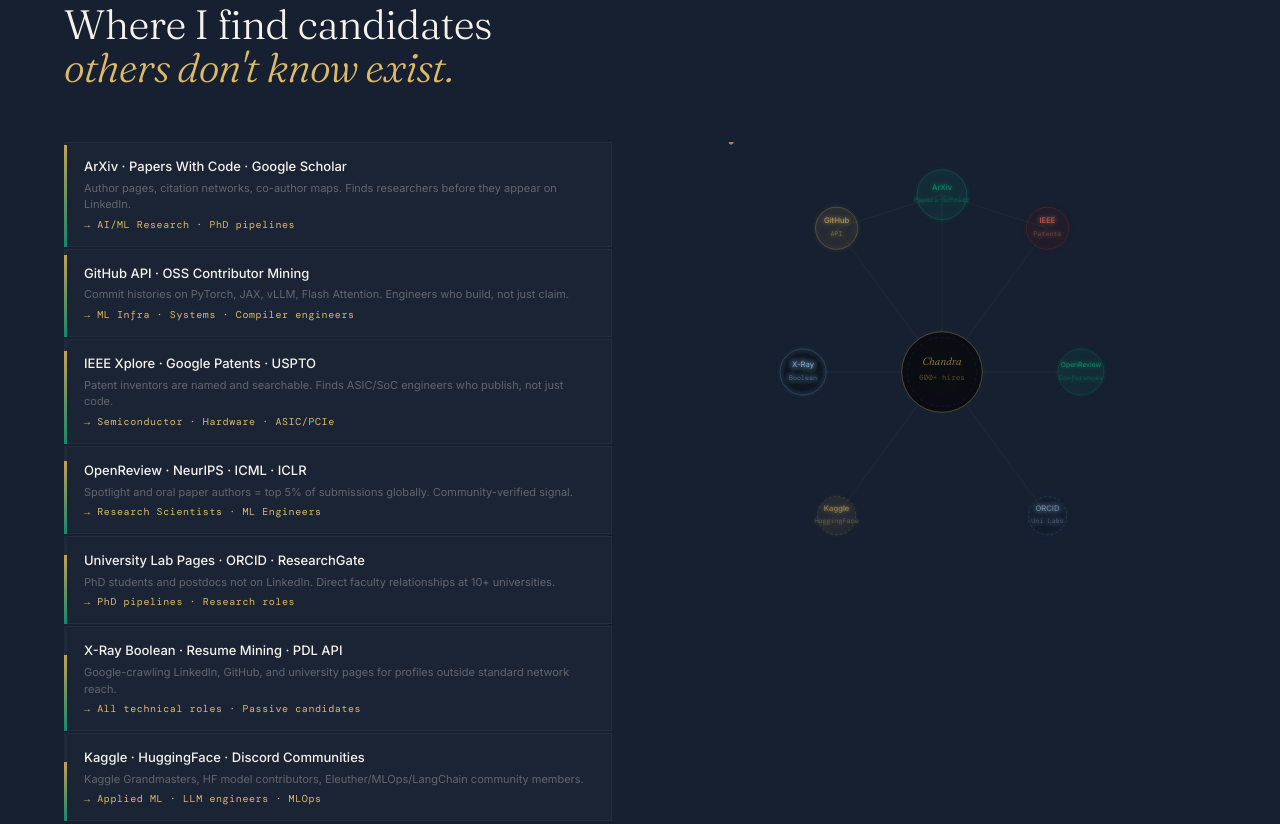
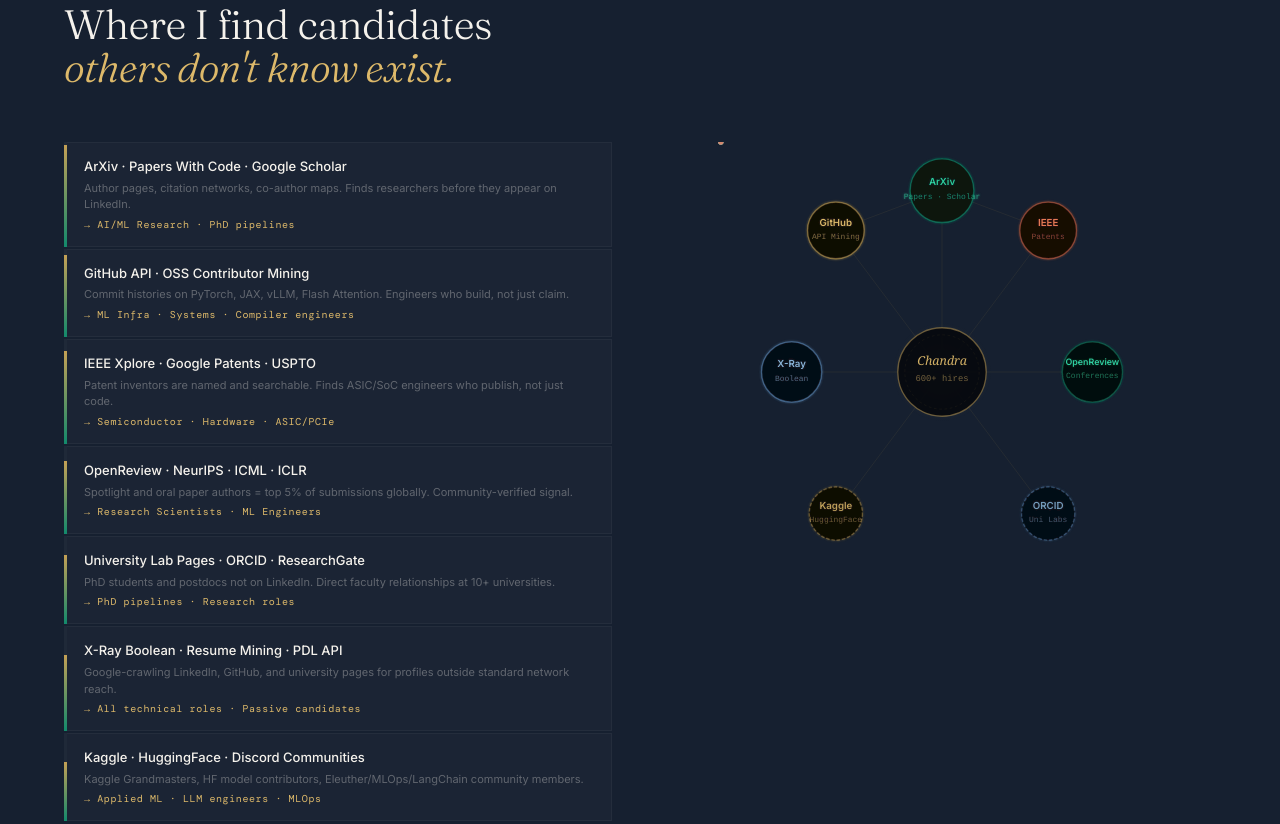
Before and after one commit to marvelchandra/recruiting-portfolio, a plain HTML site: page index.html in a window 1280 px wide. Shown: the part 1848-2672 px from the top of the page. Drawn offline with nearby package versions, Linux system fonts and the light colour scheme.

Commit message:
Update index.html

```diff
--- a/index.html
+++ b/index.html
@@ -675,68 +675,100 @@
       </div>
     </div>
     <div class="network-viz reveal">
-      <svg viewBox="0 0 440 480" xmlns="http://www.w3.org/2000/svg">
+      <svg viewBox="0 0 500 520" xmlns="http://www.w3.org/2000/svg" style="shape-rendering:geometricPrecision;text-rendering:geometricPrecision">
         <defs>
           <radialGradient id="cg" cx="50%" cy="50%" r="50%">
-            <stop offset="0%" stop-color="#C4A055" stop-opacity="0.15"/>
+            <stop offset="0%" stop-color="#C4A055" stop-opacity="0.18"/>
             <stop offset="100%" stop-color="#C4A055" stop-opacity="0"/>
           </radialGradient>
-          <filter id="glow"><feGaussianBlur stdDeviation="2" result="blur"/>
-          <feMerge><feMergeNode in="blur"/><feMergeNode in="SourceGraphic"/></feMerge></filter>
+          <filter id="glow" x="-20%" y="-20%" width="140%" height="140%">
+            <feGaussianBlur stdDeviation="1.5" result="blur"/>
+            <feMerge><feMergeNode in="blur"/><feMergeNode in="SourceGraphic"/></feMerge>
+          </filter>
+          <!-- Node background fill for text legibility -->
+          <filter id="solid">
+            <feFlood flood-color="rgba(10,12,18,0.85)" result="bg"/>
+            <feMerge><feMergeNode in="bg"/><feMergeNode in="SourceGraphic"/></feMerge>
+          </filter>
         </defs>
-        <g stroke="rgba(196,160,85,0.08)" stroke-width="1" fill="none">
-          <line x1="220" y1="240" x2="110" y2="90"/>
-          <line x1="220" y1="240" x2="330" y2="90"/>
-          <line x1="220" y1="240" x2="75" y2="240"/>
-          <line x1="220" y1="240" x2="365" y2="240"/>
-          <line x1="220" y1="240" x2="110" y2="390"/>
-          <line x1="220" y1="240" x2="330" y2="390"/>
-          <line x1="220" y1="240" x2="220" y2="55"/>
-          <line x1="110" y1="90" x2="220" y2="55"/>
-          <line x1="330" y1="90" x2="220" y2="55"/>
+
+        <!-- Connection lines -->
+        <g stroke="rgba(196,160,85,0.1)" stroke-width="1" fill="none">
+          <line x1="250" y1="260" x2="130" y2="100"/>
+          <line x1="250" y1="260" x2="370" y2="100"/>
+          <line x1="250" y1="260" x2="80" y2="260"/>
+          <line x1="250" y1="260" x2="420" y2="260"/>
+          <line x1="250" y1="260" x2="130" y2="420"/>
+          <line x1="250" y1="260" x2="370" y2="420"/>
+          <line x1="250" y1="260" x2="250" y2="55"/>
+          <line x1="130" y1="100" x2="250" y2="55"/>
+          <line x1="370" y1="100" x2="250" y2="55"/>
         </g>
+
+        <!-- Outer nodes — larger circles, solid dark fill, full-opacity text -->
         <g filter="url(#glow)">
-          <circle cx="220" cy="55" r="26" fill="rgba(18,138,108,0.06)" stroke="rgba(18,138,108,0.35)" stroke-width="1"/>
-          <text x="220" y="50" text-anchor="middle" fill="rgba(18,138,108,0.85)" font-family="Inter" font-size="8" font-weight="500">ArXiv</text>
-          <text x="220" y="63" text-anchor="middle" fill="rgba(18,138,108,0.45)" font-family="DM Mono" font-size="7">Papers·Scholar</text>
-          <circle cx="110" cy="90" r="22" fill="rgba(196,160,85,0.05)" stroke="rgba(196,160,85,0.3)" stroke-width="1"/>
-          <text x="110" y="85" text-anchor="middle" fill="rgba(196,160,85,0.85)" font-family="Inter" font-size="8" font-weight="500">GitHub</text>
-          <text x="110" y="98" text-anchor="middle" fill="rgba(196,160,85,0.45)" font-family="DM Mono" font-size="7">API</text>
-          <circle cx="330" cy="90" r="22" fill="rgba(138,53,32,0.05)" stroke="rgba(138,53,32,0.3)" stroke-width="1"/>
-          <text x="330" y="85" text-anchor="middle" fill="rgba(200,100,70,0.85)" font-family="Inter" font-size="8" font-weight="500">IEEE</text>
-          <text x="330" y="98" text-anchor="middle" fill="rgba(200,100,70,0.45)" font-family="DM Mono" font-size="7">Patents</text>
-          <circle cx="75" cy="240" r="24" fill="rgba(14,21,32,0.15)" stroke="rgba(100,140,180,0.3)" stroke-width="1"/>
-          <text x="75" y="235" text-anchor="middle" fill="rgba(140,180,215,0.85)" font-family="Inter" font-size="8" font-weight="500">X-Ray</text>
-          <text x="75" y="248" text-anchor="middle" fill="rgba(140,180,215,0.45)" font-family="DM Mono" font-size="7">Boolean</text>
-          <circle cx="365" cy="240" r="24" fill="rgba(18,138,108,0.05)" stroke="rgba(18,138,108,0.25)" stroke-width="1"/>
-          <text x="365" y="235" text-anchor="middle" fill="rgba(18,138,108,0.85)" font-family="Inter" font-size="7" font-weight="500">OpenReview</text>
-          <text x="365" y="248" text-anchor="middle" fill="rgba(18,138,108,0.45)" font-family="DM Mono" font-size="7">Conferences</text>
-          <circle cx="110" cy="390" r="20" fill="rgba(196,160,85,0.04)" stroke="rgba(196,160,85,0.2)" stroke-width="1" stroke-dasharray="3,2"/>
-          <text x="110" y="385" text-anchor="middle" fill="rgba(196,160,85,0.65)" font-family="Inter" font-size="8" font-weight="500">Kaggle</text>
-          <text x="110" y="398" text-anchor="middle" fill="rgba(196,160,85,0.35)" font-family="DM Mono" font-size="7">HuggingFace</text>
-          <circle cx="330" cy="390" r="20" fill="rgba(14,21,32,0.08)" stroke="rgba(100,140,180,0.2)" stroke-width="1" stroke-dasharray="3,2"/>
-          <text x="330" y="385" text-anchor="middle" fill="rgba(140,180,215,0.65)" font-family="Inter" font-size="8" font-weight="500">ORCID</text>
-          <text x="330" y="398" text-anchor="middle" fill="rgba(140,180,215,0.35)" font-family="DM Mono" font-size="7">Uni Labs</text>
+
+          <!-- ArXiv — top center -->
+          <circle cx="250" cy="55" r="36" fill="rgba(8,20,16,0.95)" stroke="rgba(18,138,108,0.6)" stroke-width="1.5"/>
+          <text x="250" y="49" text-anchor="middle" fill="#2ECFA0" font-family="Inter,sans-serif" font-size="11" font-weight="600">ArXiv</text>
+          <text x="250" y="64" text-anchor="middle" fill="rgba(46,207,160,0.6)" font-family="monospace" font-size="9">Papers · Scholar</text>
+
+          <!-- GitHub — top left -->
+          <circle cx="130" cy="100" r="32" fill="rgba(12,10,6,0.95)" stroke="rgba(196,160,85,0.55)" stroke-width="1.5"/>
+          <text x="130" y="95" text-anchor="middle" fill="#DDB96A" font-family="Inter,sans-serif" font-size="11" font-weight="600">GitHub</text>
+          <text x="130" y="110" text-anchor="middle" fill="rgba(221,185,106,0.55)" font-family="monospace" font-size="9">API Mining</text>
+
+          <!-- IEEE — top right -->
+          <circle cx="370" cy="100" r="32" fill="rgba(18,8,6,0.95)" stroke="rgba(200,100,70,0.55)" stroke-width="1.5"/>
+          <text x="370" y="95" text-anchor="middle" fill="#E87A55" font-family="Inter,sans-serif" font-size="11" font-weight="600">IEEE</text>
+          <text x="370" y="110" text-anchor="middle" fill="rgba(232,122,85,0.55)" font-family="monospace" font-size="9">Patents</text>
+
+          <!-- X-Ray — mid left -->
+          <circle cx="80" cy="260" r="34" fill="rgba(6,10,18,0.95)" stroke="rgba(100,150,200,0.5)" stroke-width="1.5"/>
+          <text x="80" y="254" text-anchor="middle" fill="#8AB4D8" font-family="Inter,sans-serif" font-size="11" font-weight="600">X-Ray</text>
+          <text x="80" y="270" text-anchor="middle" fill="rgba(138,180,216,0.55)" font-family="monospace" font-size="9">Boolean</text>
+
+          <!-- OpenReview — mid right -->
+          <circle cx="420" cy="260" r="34" fill="rgba(6,14,12,0.95)" stroke="rgba(18,138,108,0.45)" stroke-width="1.5"/>
+          <text x="420" y="252" text-anchor="middle" fill="#2ECFA0" font-family="Inter,sans-serif" font-size="10" font-weight="600">OpenReview</text>
+          <text x="420" y="267" text-anchor="middle" fill="rgba(46,207,160,0.5)" font-family="monospace" font-size="9">Conferences</text>
+
+          <!-- Kaggle — bot left -->
+          <circle cx="130" cy="420" r="30" fill="rgba(12,10,6,0.95)" stroke="rgba(196,160,85,0.4)" stroke-width="1.5" stroke-dasharray="4,2"/>
+          <text x="130" y="415" text-anchor="middle" fill="rgba(221,185,106,0.85)" font-family="Inter,sans-serif" font-size="11" font-weight="600">Kaggle</text>
+          <text x="130" y="430" text-anchor="middle" fill="rgba(221,185,106,0.45)" font-family="monospace" font-size="9">HuggingFace</text>
+
+          <!-- ORCID — bot right -->
+          <circle cx="370" cy="420" r="30" fill="rgba(6,10,18,0.95)" stroke="rgba(100,150,200,0.35)" stroke-width="1.5" stroke-dasharray="4,2"/>
+          <text x="370" y="415" text-anchor="middle" fill="rgba(138,180,216,0.85)" font-family="Inter,sans-serif" font-size="11" font-weight="600">ORCID</text>
+          <text x="370" y="430" text-anchor="middle" fill="rgba(138,180,216,0.45)" font-family="monospace" font-size="9">Uni Labs</text>
+
         </g>
-        <circle cx="220" cy="240" r="48" fill="url(#cg)"/>
-        <circle cx="220" cy="240" r="42" fill="rgba(10,12,18,0.96)" stroke="rgba(196,160,85,0.3)" stroke-width="1"/>
-        <circle cx="220" cy="240" r="36" fill="none" stroke="rgba(196,160,85,0.08)" stroke-width="1" stroke-dasharray="3,3">
-          <animateTransform attributeName="transform" type="rotate" from="0 220 240" to="360 220 240" dur="28s" repeatCount="indefinite"/>
+
+        <!-- CENTER NODE -->
+        <circle cx="250" cy="260" r="56" fill="url(#cg)"/>
+        <circle cx="250" cy="260" r="50" fill="rgba(8,10,16,0.97)" stroke="rgba(196,160,85,0.45)" stroke-width="1.5"/>
+        <circle cx="250" cy="260" r="42" fill="none" stroke="rgba(196,160,85,0.08)" stroke-width="1" stroke-dasharray="3,3">
+          <animateTransform attributeName="transform" type="rotate" from="0 250 260" to="360 250 260" dur="28s" repeatCount="indefinite"/>
         </circle>
-        <text x="220" y="233" text-anchor="middle" fill="rgba(196,160,85,0.85)" font-family="Fraunces" font-size="11" font-weight="300" font-style="italic">Chandra</text>
-        <text x="220" y="248" text-anchor="middle" fill="rgba(196,160,85,0.4)" font-family="DM Mono" font-size="8">600+ hires</text>
-        <circle cx="220" cy="240" r="42" fill="none" stroke="rgba(196,160,85,0.1)" stroke-width="1">
-          <animate attributeName="r" values="42;62;42" dur="5s" repeatCount="indefinite"/>
-          <animate attributeName="opacity" values="0.1;0;0.1" dur="5s" repeatCount="indefinite"/>
+        <text x="250" y="252" text-anchor="middle" fill="rgba(221,185,106,0.95)" font-family="Georgia,serif" font-size="14" font-style="italic">Chandra</text>
+        <text x="250" y="270" text-anchor="middle" fill="rgba(221,185,106,0.5)" font-family="monospace" font-size="10">600+ hires</text>
+
+        <!-- Pulse ring -->
+        <circle cx="250" cy="260" r="50" fill="none" stroke="rgba(196,160,85,0.12)" stroke-width="1">
+          <animate attributeName="r" values="50;72;50" dur="5s" repeatCount="indefinite"/>
+          <animate attributeName="opacity" values="0.12;0;0.12" dur="5s" repeatCount="indefinite"/>
         </circle>
-        <circle r="2.5" fill="rgba(196,160,85,0.7)"><animateMotion dur="5s" repeatCount="indefinite"><mpath href="#p1"/></animateMotion></circle>
-        <path id="p1" d="M220,240 L110,90" fill="none"/>
-        <circle r="2.5" fill="rgba(18,138,108,0.7)"><animateMotion dur="6.5s" repeatCount="indefinite" begin="1.5s"><mpath href="#p2"/></animateMotion></circle>
-        <path id="p2" d="M220,240 L330,90" fill="none"/>
-        <circle r="2.5" fill="rgba(140,180,215,0.7)"><animateMotion dur="5.5s" repeatCount="indefinite" begin="0.7s"><mpath href="#p3"/></animateMotion></circle>
-        <path id="p3" d="M220,240 L365,240" fill="none"/>
-        <circle r="2.5" fill="rgba(200,100,70,0.7)"><animateMotion dur="4.5s" repeatCount="indefinite" begin="2.2s"><mpath href="#p4"/></animateMotion></circle>
-        <path id="p4" d="M220,240 L75,240" fill="none"/>
+
+        <!-- Animated dots -->
+        <circle r="3" fill="rgba(221,185,106,0.8)"><animateMotion dur="5s" repeatCount="indefinite"><mpath href="#p1"/></animateMotion></circle>
+        <path id="p1" d="M250,260 L130,100" fill="none"/>
+        <circle r="3" fill="rgba(46,207,160,0.8)"><animateMotion dur="6.5s" repeatCount="indefinite" begin="1.5s"><mpath href="#p2"/></animateMotion></circle>
+        <path id="p2" d="M250,260 L370,100" fill="none"/>
+        <circle r="3" fill="rgba(138,180,216,0.8)"><animateMotion dur="5.5s" repeatCount="indefinite" begin="0.7s"><mpath href="#p3"/></animateMotion></circle>
+        <path id="p3" d="M250,260 L420,260" fill="none"/>
+        <circle r="3" fill="rgba(232,122,85,0.8)"><animateMotion dur="4.5s" repeatCount="indefinite" begin="2.2s"><mpath href="#p4"/></animateMotion></circle>
+        <path id="p4" d="M250,260 L80,260" fill="none"/>
       </svg>
     </div>
   </div>
@@ -751,23 +783,25 @@
       <div class="timeline-date">2024–2026</div>
       <div class="timeline-body">
         <div class="timeline-co">CommScope → Vistance Networks</div>
-        <div class="timeline-role">Senior Recruiter · Enterprise Networking & Cloud Infrastructure</div>
+        <div class="timeline-role">Contractor → Full-Time Senior Recruiter · Enterprise Networking & Cloud Infrastructure</div>
         <ul class="timeline-bullets">
-          <li>100+ hires in 12 months as sole recruiter across a 4-company acquisition spanning CommScope, Ruckus, Aurora, and Amphenol</li>
-          <li>Deployed AI recruiting stack — pipeline +35%, response rates +25%, scheduling efficiency +75–90%</li>
+          <li>Joined as a contractor in Oct 2024; converted to full-time based on performance in Dec 2025 — sole recruiter navigating a multi-entity transition across CommScope, Vistance (Ruckus, Aurora), and Amphenol</li>
+          <li>100+ hires across engineering, GTM, and G&A; deployed AI recruiting stack — pipeline +35%, response rates +25%, scheduling efficiency +75–90%</li>
           <li>Built SuccessFactors dashboards giving SVPs real-time visibility into funnel health and hiring velocity</li>
+          <li>Role eliminated in April 2026 as part of firm-wide restructuring following the acquisition integration.</li>
         </ul>
       </div>
     </div>
     <div class="timeline-item">
       <div class="timeline-date">2023–2024</div>
       <div class="timeline-body">
-        <div class="timeline-co">Independent — Seed to Pre-IPO</div>
+        <div class="timeline-co">Independent — Seed to Pre-IPO / Post-IPO</div>
         <div class="timeline-role">Founding Recruiter · Astera Labs · StormX · AptonShops · Confidential</div>
         <ul class="timeline-bullets">
-          <li>Sole recruiter per engagement — closed ASIC/FPGA, PCIe/CXL, AI/ML, Full-Stack, and GTM roles across US, Canada, India, EMEA</li>
+          <li>Chose fractional founding engagements deliberately — closed ASIC/FPGA, PCIe/CXL, AI/ML, Full-Stack, and GTM roles across US, Canada, India, EMEA</li>
           <li>Built 0→1 recruiting infrastructure from scratch for each client — ATS, scorecards, comp frameworks, 90-day playbooks</li>
           <li>Cut time-to-hire ~35% through high-signal sourcing, structured loops, and weekly founder syncs</li>
+          <li>Transitioned to full-time role at CommScope when the right opportunity emerged; each client engagement was stable and complete at handoff.</li>
         </ul>
       </div>
     </div>
@@ -777,9 +811,10 @@
         <div class="timeline-co">Arrcus, Inc. — Series D</div>
         <div class="timeline-role">Head of Talent Acquisition · Cloud Networking & Infrastructure</div>
         <ul class="timeline-bullets">
-          <li>Scaled 80 → 130 in under 12 months — closed 9 Director+ global leaders via ghost recruiting and direct outreach</li>
+          <li>Brought back by the founding team as Head of TA — scaled 80 → 130 in under 12 months, closed 9 Director+ global leaders via ghost recruiting and direct outreach</li>
           <li>Led ATS/HRIS migrations, implemented VelocityGlobal EOR across Japan, Europe, and the Middle East</li>
           <li>Weekly KPI dashboards to CEO on pipeline velocity, offer acceptance, and quality-of-hire</li>
+          <li>Following a period of rapid growth, company rightsized the TA function; role and the broader recruiting team were eliminated firm-wide.</li>
         </ul>
       </div>
     </div>
@@ -791,7 +826,8 @@
         <ul class="timeline-bullets">
           <li>Embedded across 10+ portfolio companies (Modular, Atomic AI, Artera AI, Numberstation) simultaneously</li>
           <li>Managed 15 agency recruiters — closed Head of AI/ML, Staff ML Engineers, Compiler/Runtime L7, Sr Research Engineers</li>
-          <li>Built employer brand, ATS, and hiring infrastructure from zero at each portfolio company; reduced avg TTH ~40%</li>
+          <li>Built employer brand, ATS, and hiring infrastructure from zero at each company; reduced avg TTH ~40%</li>
+          <li>Role eliminated when the firm restructured and closed its physical operations; returned to Arrcus shortly after at the founding team's request.</li>
         </ul>
       </div>
     </div>
@@ -801,8 +837,9 @@
         <div class="timeline-co">Arrcus, Inc. — Series B–D</div>
         <div class="timeline-role">Founding Senior Recruiter · Cloud Networking</div>
         <ul class="timeline-bullets">
-          <li>First and only recruiter — scaled 50 → 90 including India engineering team 0 → 15 during COVID</li>
+          <li>Joined the founding team I had supported at Cisco as their first recruiter — scaled 50 → 90 including India engineering team 0 → 15 during COVID</li>
           <li>Weekly hiring syncs directly with CEO on headcount plans, pipeline health, and offer approvals</li>
+          <li>Departed to take a Head of TA role at Factory VC; the same founding team brought me back to Arrcus two years later at Series D — the return itself reflects the relationship.</li>
         </ul>
       </div>
     </div>
@@ -813,6 +850,7 @@
         <div class="timeline-role">Senior Technical Recruiter · Data Platform & Distributed Systems</div>
         <ul class="timeline-bullets">
           <li>Sole recruiter — scaled 25 → 50 with weekly pipeline reviews with CEO, CTO, and Khosla Ventures</li>
+          <li>CEO departure triggered a strategic pivot and hiring pause; departed on strong terms and continued supporting Co-founder & CTO Vikram Joshi with warm referrals and sourcing guidance beyond the engagement.</li>
         </ul>
       </div>
     </div>
@@ -824,7 +862,7 @@
         <ul class="timeline-bullets">
           <li>600+ hires over 4 years at 50–80 reqs/month — ranked #1 globally in 2017 out of 300+ recruiters worldwide</li>
           <li>Reduced time-to-fill 90 → 30 days — designed global sourcing training for worldwide recruiter teams</li>
-          <li>24 Recognition Awards including "Truly One of a Kind Recruiter" from a Cisco Fellow with 600+ AI/ML patents</li>
+          <li>24 Recognition Awards including a Cisco Fellow award for closing critical AI/ML and Data Science roles for stealth projects, and 3 consecutive years recognized by the SVP/GM of the Enterprise Networking Org ($16B) for true partnership</li>
         </ul>
       </div>
     </div>
```
